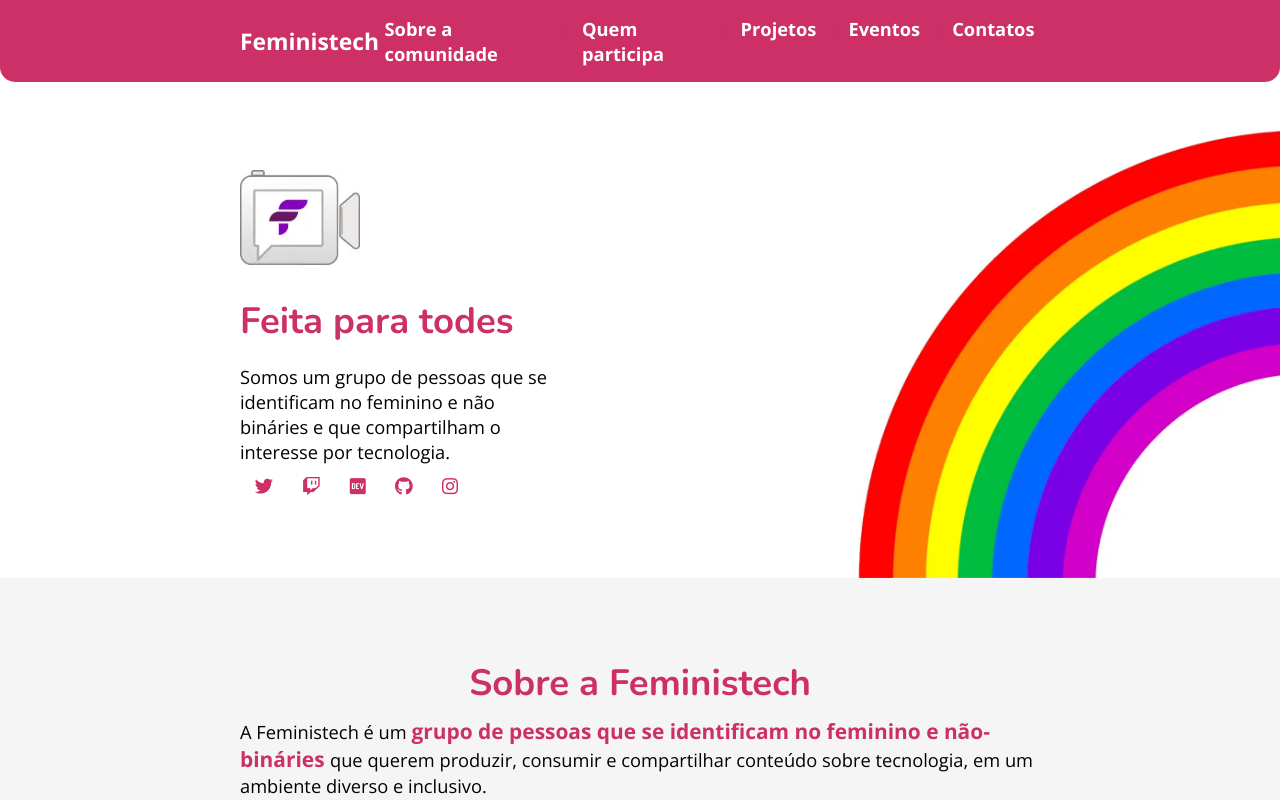
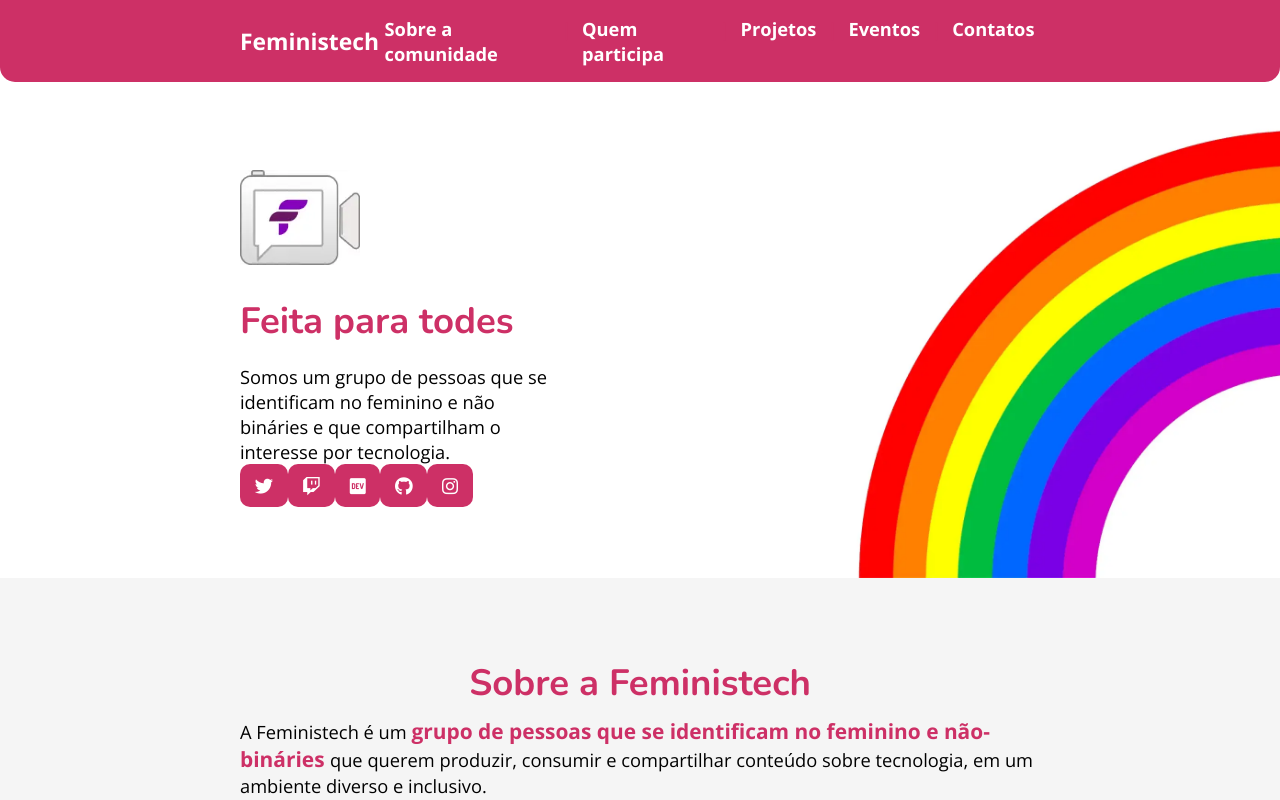
Before and after one commit to feministech/feministech, a Nuxt app: page / in a window 1280 px wide. Shown: the top 800 px of the page. Built offline with nearby package versions, Linux system fonts and the light colour scheme.

Commit message:
adicionando fundo rosa aos links do hero

```diff
--- a/components/HeroSection.vue
+++ b/components/HeroSection.vue
@@ -13,7 +13,7 @@
     </p>
 
     <div class="hero-social-links">
-      <SocialLinks color="pink" />
+      <SocialLinks color="pink-background" />
     </div>
   </section>
 </template>
--- a/components/SocialButton.vue
+++ b/components/SocialButton.vue
@@ -44,4 +44,14 @@
   background-color: var(--blue);
   color: white;
 }
+
+.pink-background-social-link {
+  background-color: var(--pink);
+  color: white;
+}
+
+.pink-background-social-link:hover {
+  background-color: white;
+  color: var(--pink);
+}
 </style>
```
